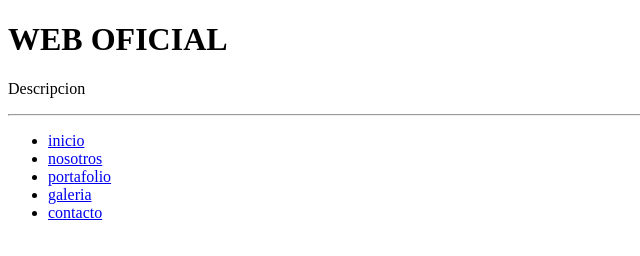
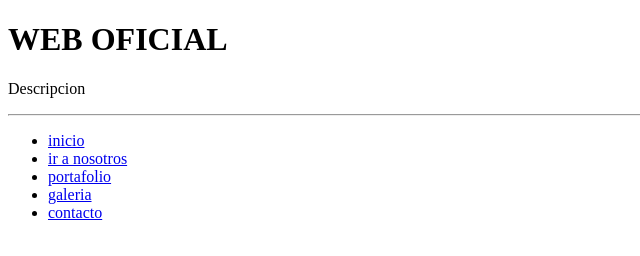
Before and after one commit to elChris28/ClaseMartes, a plain HTML site: page paginaInicio/index.html in a window 1280 px wide. Shown: the full height of the page, 0-640 px from the left. Drawn offline with Linux system fonts and the light colour scheme.

Commit message:
descripcion2

```diff
--- a/paginaInicio/index.html
+++ b/paginaInicio/index.html
@@ -14,7 +14,7 @@
 
     <ul>
       <li><a href="./inicio.html" target="_blank">inicio</a></li>
-      <li><a href="./../PaginaNosotros/nosotros.html" target="_blank">nosotros</a></li>
+      <li><a href="/PaginaNosotros/nosotros.html" target="_blank"> ir a nosotros</a></li>
       <li><a href="./../paginaPortafolio/portafolio.html" target="_blank">portafolio</a></li>
       <li><a href="./../paginaGaleria/galeria.html" target="_blank" >galeria</a></li>
       <li><a href="./../paginaContacto/contacto.html" target="_blank">contacto</a></li>
```
